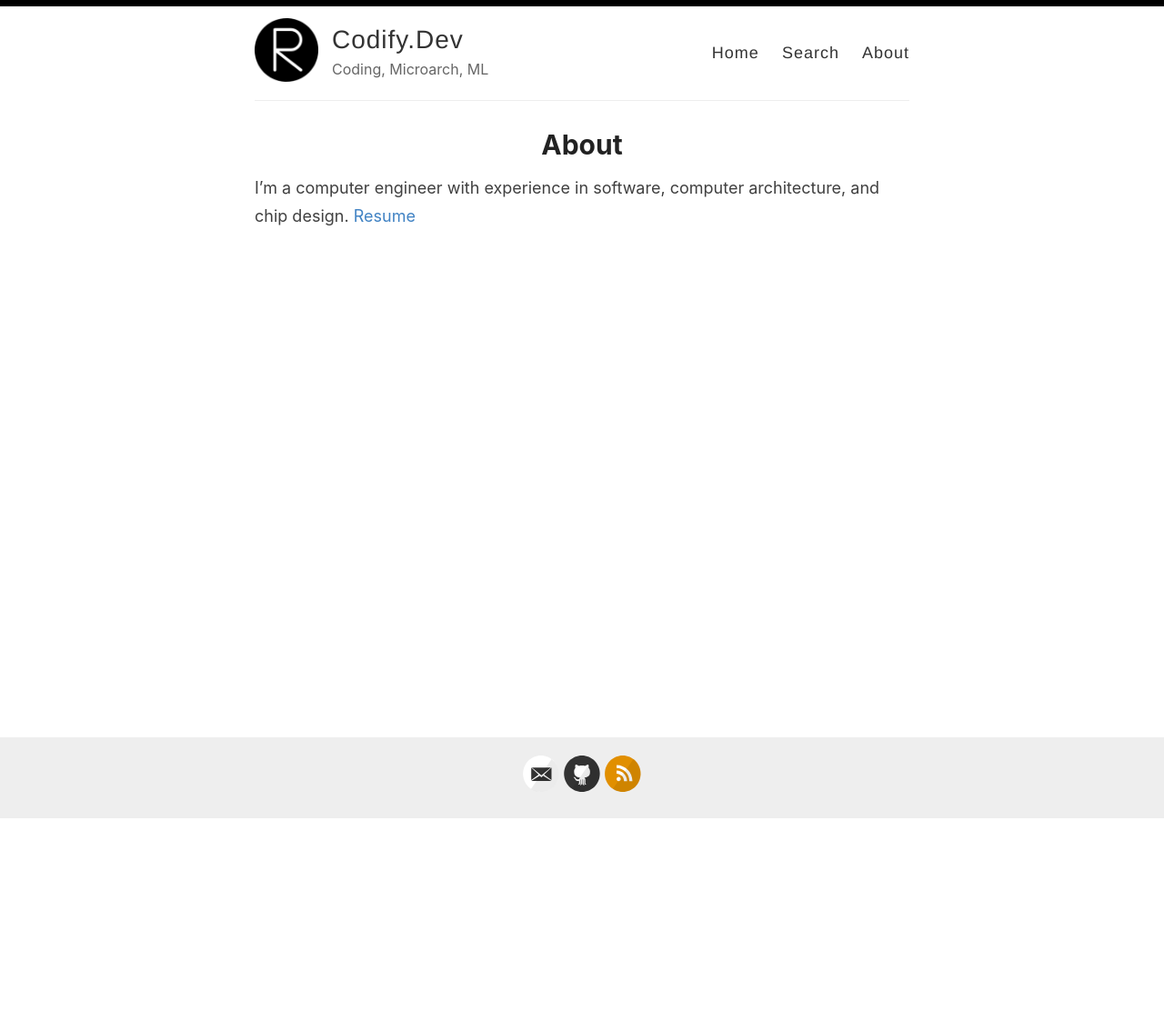
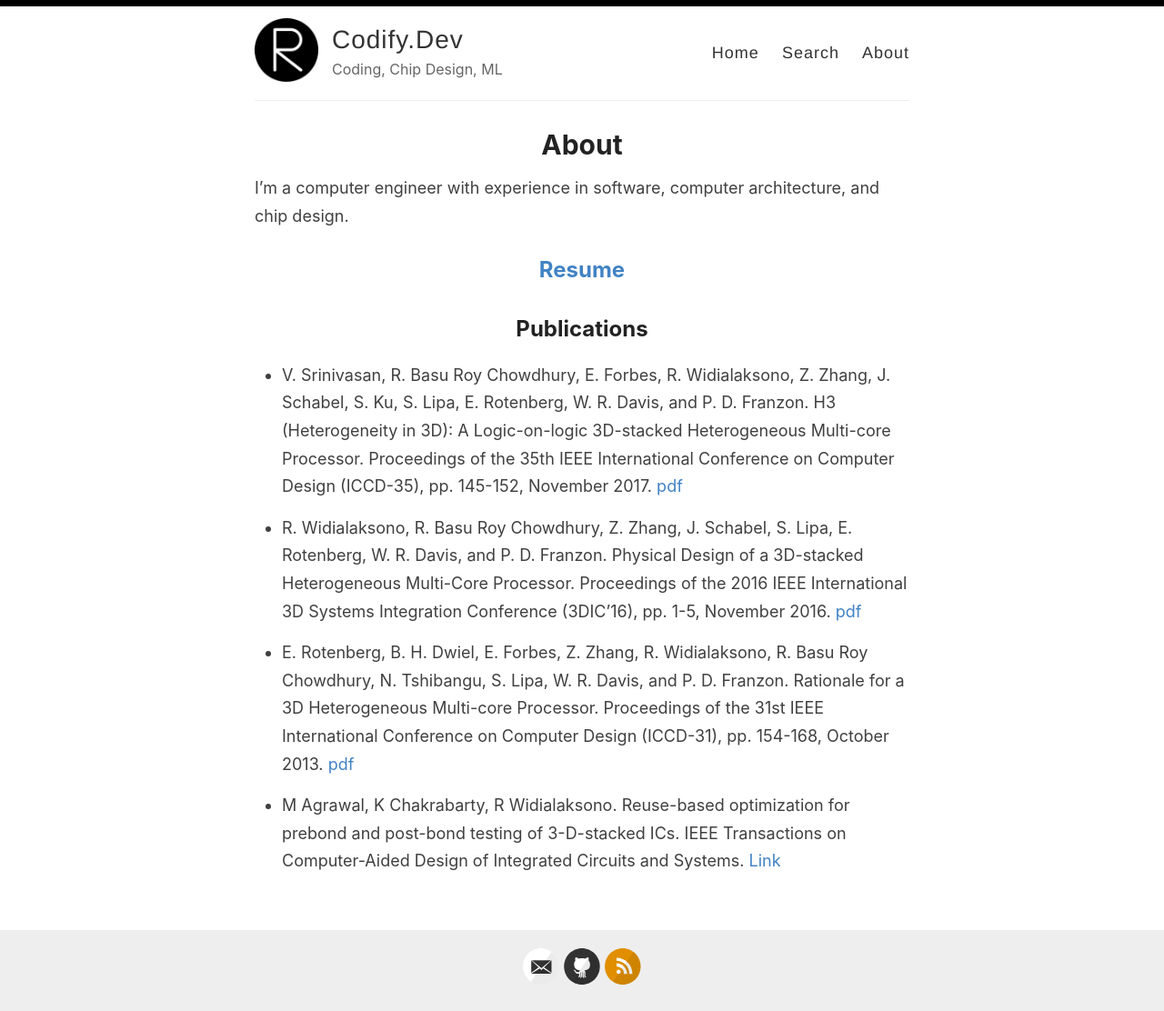
Before and after one commit to codifydev/codifydev.github.io, a Jekyll site: the page built from _pages/about.md, in a window 1280 px wide. Shown: the whole page at 91% size. Built offline with Jekyll 4.4.1, drawn with Linux system fonts in a browser that asks for light colours; before the commit the page ends 901 px from its top, so only the background shows below that.

Commit message:
add publications

```diff
--- a/_config.yml
+++ b/_config.yml
@@ -10,7 +10,7 @@ author: Randy Widialaksono
 site_name: Randy Widialaksono
 
 # Short bio or description (displayed in the header)
-description: Coding, Microarch, ML
+description: Coding, Chip Design, ML
 
 # URL of your avatar or profile pic (you could use your GitHub profile pic)
 avatar: /images/reverie.png
--- a/_pages/about.md
+++ b/_pages/about.md
@@ -4,4 +4,17 @@ title: About
 permalink: /about/
 ---
 
-I'm a computer engineer with experience in software, computer architecture, and chip design. [Resume](https://codify.dev/resume)
+I'm a computer engineer with experience in software, computer architecture, and chip design.
+
+## [Resume](https://codify.dev/resume)
+
+
+## Publications
+
+- V. Srinivasan, R. Basu Roy Chowdhury, E. Forbes, R. Widialaksono, Z. Zhang, J. Schabel, S. Ku, S. Lipa, E. Rotenberg, W. R. Davis, and P. D. Franzon. H3 (Heterogeneity in 3D): A Logic-on-logic 3D-stacked Heterogeneous Multi-core Processor. Proceedings of the 35th IEEE International Conference on Computer Design (ICCD-35), pp. 145-152, November 2017. [pdf](https://people.engr.ncsu.edu/ericro/publications/conference_ICCD-35.pdf)
+
+-  R. Widialaksono, R. Basu Roy Chowdhury, Z. Zhang, J. Schabel, S. Lipa, E. Rotenberg, W. R. Davis, and P. D. Franzon. Physical Design of a 3D-stacked Heterogeneous Multi-Core Processor. Proceedings of the 2016 IEEE International 3D Systems Integration Conference (3DIC'16), pp. 1-5, November 2016. [pdf](https://people.engr.ncsu.edu/ericro/publications/conference_3DIC-2016.pdf)
+
+-  E. Rotenberg, B. H. Dwiel, E. Forbes, Z. Zhang, R. Widialaksono, R. Basu Roy Chowdhury, N. Tshibangu, S. Lipa, W. R. Davis, and P. D. Franzon. Rationale for a 3D Heterogeneous Multi-core Processor. Proceedings of the 31st IEEE International Conference on Computer Design (ICCD-31), pp. 154-168, October 2013. [pdf](https://people.engr.ncsu.edu/ericro/publications/conference_ICCD-31.pdf)
+
+- M Agrawal, K Chakrabarty, R Widialaksono. Reuse-based optimization for prebond and post-bond testing of 3-D-stacked ICs. IEEE Transactions on Computer-Aided Design of Integrated Circuits and Systems. [Link](https://ieeexplore.ieee.org/document/6954482/)
```
